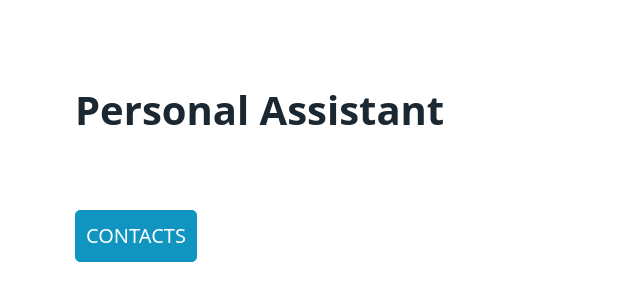
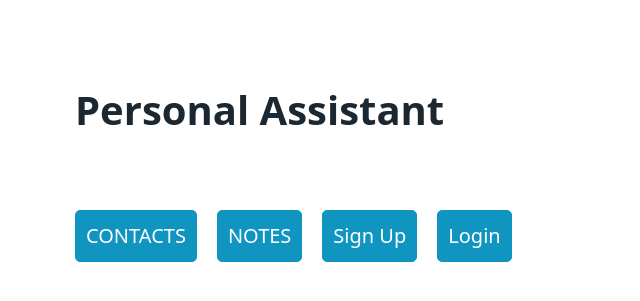
Before and after one commit to IlyaDudelzak/group7-python-project, a Django app: page / in a window 1280 px wide. Shown: the top 301 px of the page, without its empty margins (0-640 px from the left). Run offline with Django 5.2, Linux system fonts and the light colour scheme.

Commit message:
notes, auth buttons add

```diff
--- a/personal_assistant/static/style.css
+++ b/personal_assistant/static/style.css
@@ -0,0 +1,4 @@
+
+.disabled {
+    display: none !important;
+}
--- a/personal_assistant/templates/base.html
+++ b/personal_assistant/templates/base.html
@@ -17,10 +17,15 @@
             <li>
                 <a href="/contacts" role="button">CONTACTS</a>
             </li>
-<!--            <li>-->
-<!--                <a class="" href="/add_author" role="button">NOTES</a>-->
+            <li>
+                <a class="" href="" role="button">NOTES</a>
 
-<!--            </li>-->
+            </li>
+
+
+                    <li><a href="" role="button">Sign Up</a></li>
+                    <li><a href="" role="button">Login</a></li>
+
 
         </ul>
 
```
